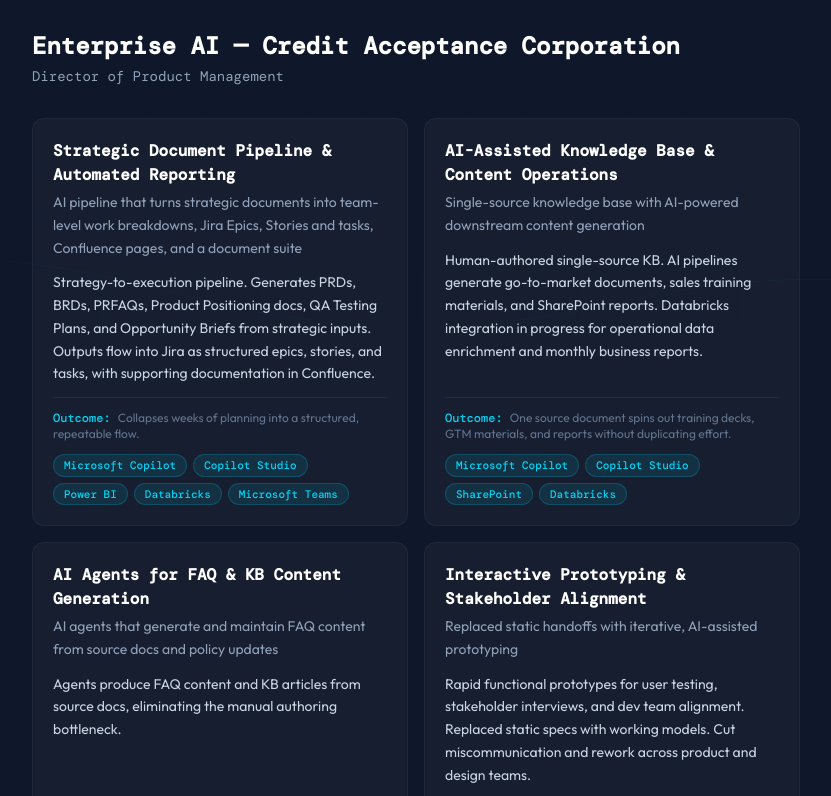
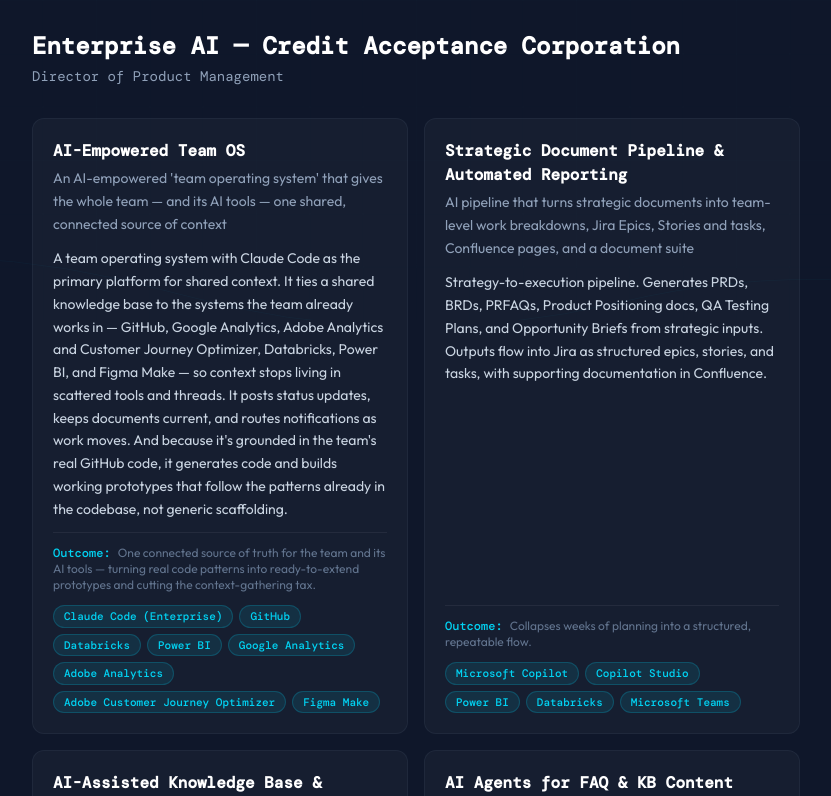
Before and after one commit to patrickclay/portfolio, a Next.js app: page / in a window 1280 px wide. Shown: the part 480-1276 px from the top of the page, without its empty margins (224-1055 px from the left). Built offline with nearby package versions, Linux system fonts and the light colour scheme.

Commit message:
Add AI-Empowered Team OS project to Enterprise AI section
Co-Authored-By: Claude Fable 5 <noreply@anthropic.com>

```diff
--- a/data/projects.ts
+++ b/data/projects.ts
@@ -29,6 +29,25 @@ export const techPills = [
 ];
 
 export const enterpriseProjects: CardData[] = [
+  {
+    title: "AI-Empowered Team OS",
+    summary:
+      "An AI-empowered 'team operating system' that gives the whole team — and its AI tools — one shared, connected source of context",
+    description:
+      "A team operating system with Claude Code as the primary platform for shared context. It ties a shared knowledge base to the systems the team already works in — GitHub, Google Analytics, Adobe Analytics and Customer Journey Optimizer, Databricks, Power BI, and Figma Make — so context stops living in scattered tools and threads. It posts status updates, keeps documents current, and routes notifications as work moves. And because it's grounded in the team's real GitHub code, it generates code and builds working prototypes that follow the patterns already in the codebase, not generic scaffolding.",
+    outcome:
+      "One connected source of truth for the team and its AI tools — turning real code patterns into ready-to-extend prototypes and cutting the context-gathering tax.",
+    techStack: [
+      "Claude Code (Enterprise)",
+      "GitHub",
+      "Databricks",
+      "Power BI",
+      "Google Analytics",
+      "Adobe Analytics",
+      "Adobe Customer Journey Optimizer",
+      "Figma Make",
+    ],
+  },
   {
     title: "Strategic Document Pipeline & Automated Reporting",
     summary:
```
